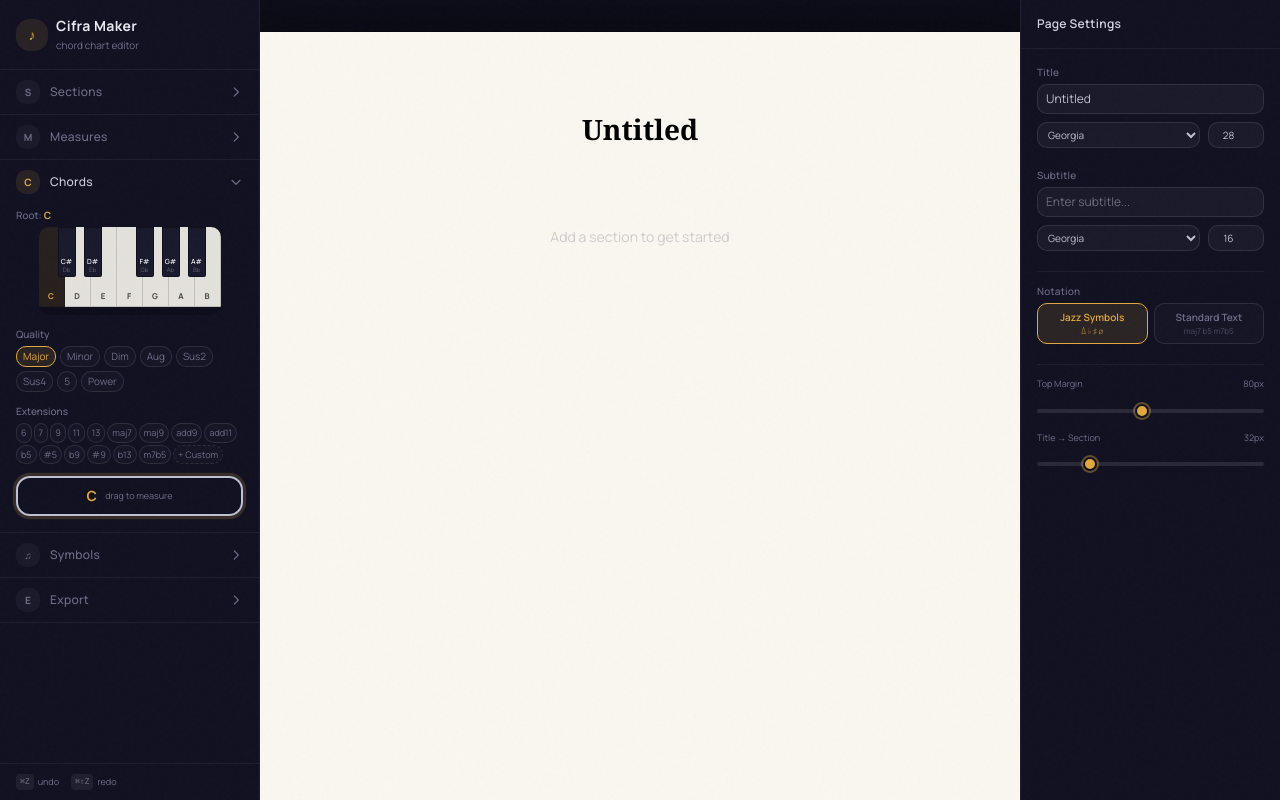
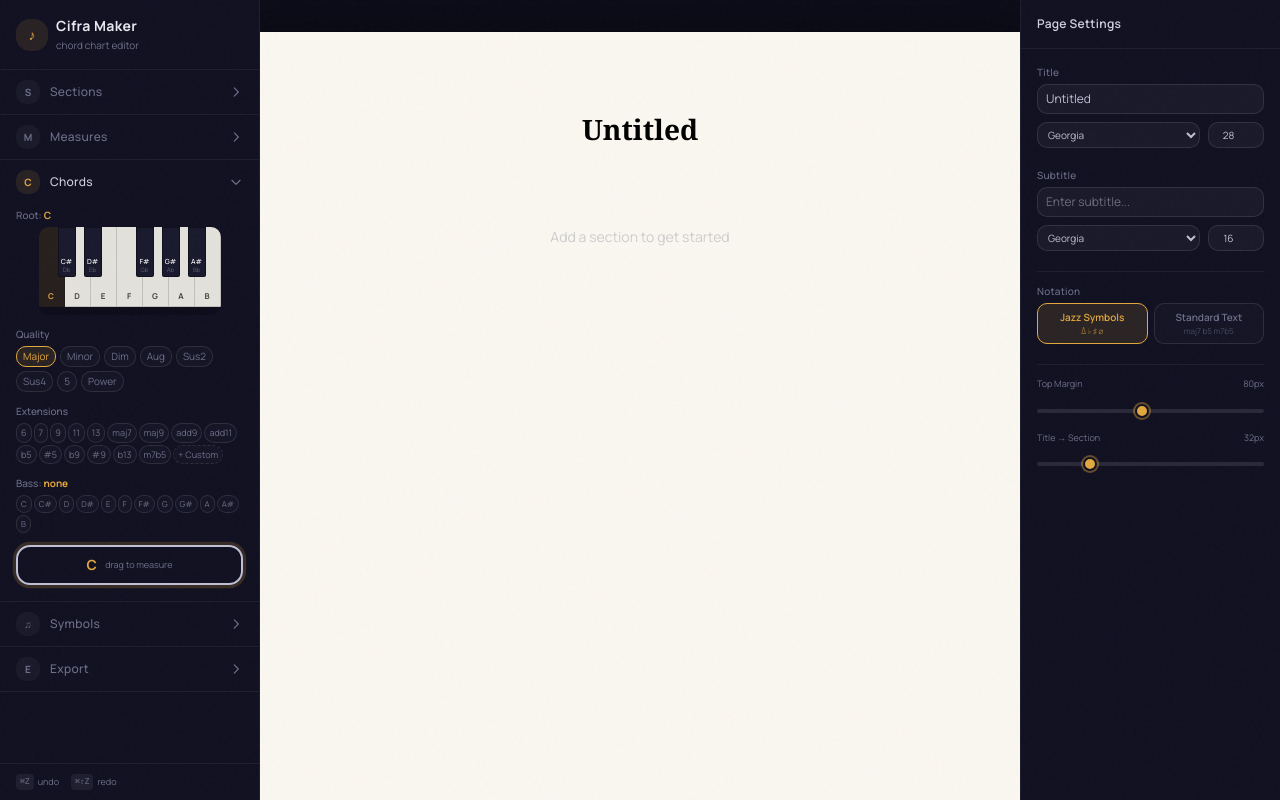
Before and after one commit to DarioColaciuri/cifra-maker, a React (Vite) app: page / in a window 1280 px wide. Built offline with nearby package versions, Linux system fonts and the light colour scheme.

Commit message:
Add slash chord (bass note) support across all chord editors

```diff
--- a/src/components/chord/ChordBuilderModal.tsx
+++ b/src/components/chord/ChordBuilderModal.tsx
@@ -130,6 +130,32 @@ export function ChordBuilderModal() {
               )
             }} />
           </div>
+
+          {/* Bass Note */}
+          <div>
+            <label className="text-sm font-medium text-gray-700 mb-2 block">
+              Bass Note: {bass ? <span className="text-purple-600 font-bold">{bass}</span> : <span className="text-gray-400 font-normal">None</span>}
+            </label>
+            <PianoKeyboard
+              selectedRoot={bass || ''}
+              onSelectRoot={(note) => setBass(note)}
+              sharpPreference={sharpPreference}
+              onTogglePreference={(key) => {
+                setSharpPreference((prev) => ({
+                  ...prev,
+                  [key]: prev[key] === 'sharp' ? 'flat' : 'sharp',
+                }))
+              }}
+            />
+            {bass && (
+              <button
+                onClick={() => setBass(null)}
+                className="mt-2 text-xs text-gray-400 hover:text-gray-600 underline transition-colors"
+              >
+                Clear bass note
+              </button>
+            )}
+          </div>
         </div>
 
         {/* Footer */}
--- a/src/components/chord/ChordRenderer.tsx
+++ b/src/components/chord/ChordRenderer.tsx
@@ -42,7 +42,7 @@ export function ChordRenderer({ chord, large = false }: Props) {
   const hasSuper = parts.qualitySuffix || parts.extensionText
 
   return (
-    <div className="inline-flex flex-col items-center leading-none">
+    <div className="inline-flex items-center leading-none">
       <div>
         {/* Root: bold, anchor at baseline */}
         <span className="font-bold text-gray-900 align-baseline" style={{ fontSize: rootSize }}>
@@ -56,14 +56,14 @@ export function ChordRenderer({ chord, large = false }: Props) {
             {parts.extensionText && chord.extensions.map(formatExtension).join('')}
           </span>
         )}
+
+        {/* Bass note inline */}
+        {parts.bassText && (
+          <span className="font-bold text-gray-900 leading-none" style={{ fontSize: rootSize }}>
+            {parts.bassText}
+          </span>
+        )}
       </div>
-
-      {/* Bass note below */}
-      {parts.bassText && (
-        <div className="text-gray-400 leading-none" style={{ fontSize: superSize }}>
-          {parts.bassText}
-        </div>
-      )}
     </div>
   )
 }
--- a/src/components/editor/ChordSlot.tsx
+++ b/src/components/editor/ChordSlot.tsx
@@ -111,12 +111,12 @@ export function ChordSlot({ chord, sectionId, systemId, measureId, scale = 1 }:
             {parts.extensionText && chord.extensions.map(formatExtension).join('')}
           </span>
         )}
+        {parts.bassText && (
+          <span data-export-nudge className="font-bold" style={{ fontSize: rootSize, color: '#000' }}>
+            {parts.bassText}
+          </span>
+        )}
       </div>
-      {parts.bassText && (
-        <div data-export-nudge className="text-center leading-none" style={{ fontSize: superSize, color: '#000' }}>
-          {parts.bassText}
-        </div>
-      )}
     </div>
   )
 }
--- a/src/components/sidebar/ChordPanel.tsx
+++ b/src/components/sidebar/ChordPanel.tsx
@@ -27,6 +27,7 @@ export function ChordPanel() {
   const [root, setRoot] = useState('C')
   const [quality, setQuality] = useState<ChordQuality>('major')
   const [extensions, setExtensions] = useState<string[]>([])
+  const [bass, setBass] = useState<string | null>(null)
   const [showCustomExt, setShowCustomExt] = useState(false)
   const [customExtValue, setCustomExtValue] = useState('')
   const [sharpPref, setSharpPref] = useState<Record<string, 'sharp' | 'flat'>>({
@@ -38,12 +39,12 @@ export function ChordPanel() {
     root,
     quality,
     extensions,
-    bass: null,
-  }), [root, quality, extensions])
+    bass,
+  }), [root, quality, extensions, bass])
 
   useEffect(() => {
     previewChord(chord)
-  }, [root, quality, extensions])
+  }, [root, quality, extensions, bass])
 
   const { attributes, listeners, setNodeRef, transform, isDragging } = useDraggable({
     id: 'sidebar-chord',
@@ -231,6 +232,33 @@ export function ChordPanel() {
         </div>
       </div>
 
+      {/* Bass Note */}
+      <div>
+        <label style={labelStyle}>Bass: <span style={{ color: 'var(--accent)', fontWeight: 700 }}>{bass || 'none'}</span></label>
+        <div className="flex flex-wrap gap-0.5">
+          {(() => {
+            const chromatic = ['C', 'C#', 'D', 'D#', 'E', 'F', 'F#', 'G', 'G#', 'A', 'A#', 'B']
+            return chromatic.map((note) => {
+              const active = bass === note
+              return (
+                <button
+                  key={note}
+                  onClick={() => setBass(bass === note ? null : note)}
+                  className="px-1 py-0.5 text-[8px] rounded-md border transition-all duration-150 hover:-translate-y-0.5"
+                  style={{
+                    borderColor: active ? 'var(--accent)' : 'var(--border-ui)',
+                    color: active ? 'var(--accent)' : 'var(--text-ui-dim)',
+                    background: active ? 'var(--accent-soft)' : 'rgba(255,255,255,0.02)',
+                  }}
+                >
+                  {note}
+                </button>
+              )
+            })
+          })()}
+        </div>
+      </div>
+
       {/* Draggable chord chip */}
       <div
         ref={setNodeRef}
--- a/src/components/sidebar/RightSidebar.tsx
+++ b/src/components/sidebar/RightSidebar.tsx
@@ -207,7 +207,7 @@ export function RightSidebar() {
         )}
         {selectedChord && (
           <p className="text-[10px] mt-0.5 font-medium" style={{ color: 'var(--accent)' }}>
-            {selectedChord.root}{selectedChord.quality !== 'major' ? selectedChord.quality : ''}{selectedChord.extensions.join('')}
+            {selectedChord.root}{selectedChord.quality !== 'major' ? selectedChord.quality : ''}{selectedChord.extensions.join('')}{selectedChord.bass ? '/' + selectedChord.bass : ''}
           </p>
         )}
       </div>
@@ -393,6 +393,27 @@ export function RightSidebar() {
             </div>
 
             <div>
+              <label className={uiLabelClass} style={{ color: 'var(--text-ui-dim)' }}>Bass Note</label>
+              <div className="flex flex-wrap gap-0.5">
+                {['C', 'C#', 'D', 'D#', 'E', 'F', 'F#', 'G', 'G#', 'A', 'A#', 'B'].map((note) => {
+                  const active = selectedChord!.bass === note
+                  return (
+                    <button
+                      key={note}
+                      onClick={() => updateChord(selectedChordContext!.sectionId, selectedChordContext!.systemId, selectedChordContext!.measureId, selectedChord!.id, { bass: active ? null : note })}
+                      className="px-1 py-0.5 text-[8px] rounded-md border transition-all duration-200 hover:-translate-y-0.5"
+                      style={active ? { ...btnActive } : { ...btnBase }}
+                      onMouseEnter={(e) => { if (!active) Object.assign(e.currentTarget.style, btnHover) }}
+                      onMouseLeave={(e) => { if (!active) Object.assign(e.currentTarget.style, { background: btnBase.background, borderColor: btnBase.borderColor }) }}
+                    >
+                      {note}
+                    </button>
+                  )
+                })}
+              </div>
+            </div>
+
+            <div>
               <div className="flex justify-between items-center mb-1">
                 <label className={uiLabelClass} style={{ color: 'var(--text-ui-dim)' }}>Font Size</label>
                 <span className="text-[10px]" style={{ color: 'var(--text-ui-dim)' }}>
```
